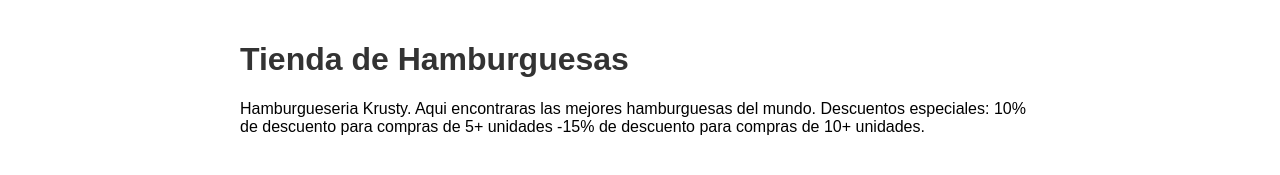
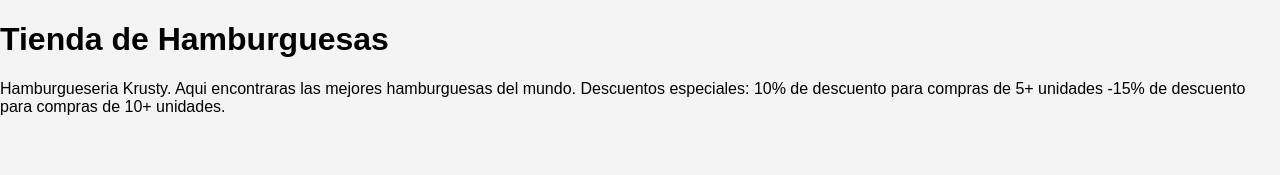
Before and after one commit to nicovzqz/Hamburguesas-Krusty, a plain HTML site: page index.html in a window 1280 px wide. Drawn offline with Linux system fonts and the light colour scheme.

Commit message:
css 10/9.css

```diff
--- a/style/style.css
+++ b/style/style.css
@@ -1,9 +1,10 @@
-    body {
-            font-family: Arial, sans-serif;
-            max-width: 800px;
-            margin: 0 auto;
-            padding: 20px;
-        }
-        h1 {
-            color: #333;
-        }
+body { font-family: Arial, sans-serif; background: #f4f4f4; margin: 0; }
+    .container { max-width: 700px; margin: 40px auto; background: #fff; padding: 30px; border-radius: 10px; box-shadow: 0 2px 8px #ccc; }
+    h2 { color: #d35400; }
+    table { width: 100%; margin-bottom: 20px; border-collapse: collapse; }
+    th, td { padding: 8px; text-align: center; border-bottom: 1px solid #eee; }
+    th { background: #f8e0c0; }
+    button { background: #d35400; color: #fff; border: none; padding: 6px 12px; border-radius: 5px; cursor: pointer; }
+    button:hover { background: #e67e22; }
+    #cart { margin-top: 30px; }
+    .desc { color: #27ae60; font-size: 0.95em; }
```
